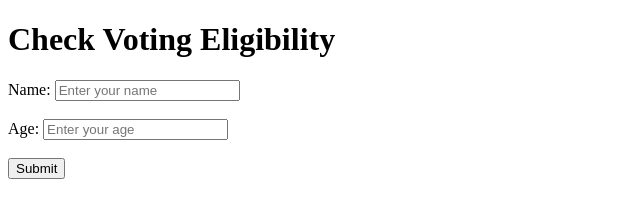
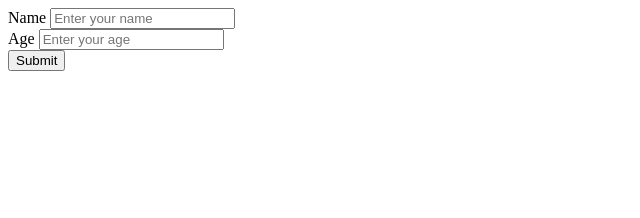
Before and after one commit to acciojob/promises-and-chains-DiveshRampal, a website: page main.html in a window 1280 px wide. Shown: the whole page, without its empty margins (0-640 px from the left). Drawn offline with Linux system fonts and the light colour scheme.

Commit message:
created a submission

```diff
--- a/main.html
+++ b/main.html
@@ -1,22 +1,19 @@
 <!DOCTYPE html>
-<html lang="en">
-<head>
-  <meta charset="UTF-8">
-  <meta name="viewport" content="width=device-width, initial-scale=1.0">
-  <title>Voting Eligibility</title>
-</head>
-<body>
-  <h1>Check Voting Eligibility</h1>
-  <form id="voting-form">
-    <label for="name">Name:</label>
-    <input type="text" id="name" placeholder="Enter your name">
-    <br><br>
-    <label for="age">Age:</label>
-    <input type="number" id="age" placeholder="Enter your age">
-    <br><br>
-    <button type="submit" id="btn">Submit</button>
-  </form>
 
-  <script src="script.js"></script>
-</body>
+<html>
+  <head>
+    <link rel="stylesheet" href="styles.css" />
+  </head>
+<title>Voting Eligibility</title>
+  <body>
+    <!-- write the body here -->
+<form id = "voting-form">
+	<label for="name" >Name</label>
+	<input id="name" type="text" placeholder="Enter your name"><br>
+	<label for="age">Age</label>
+		<input id="age" type="number" placeholder="Enter your age"><br>
+	<button type="button" id="btn">Submit</button>
+</form>
+    <script type="text/javascript" src="./script.js"></script>
+  </body>
 </html>
```
